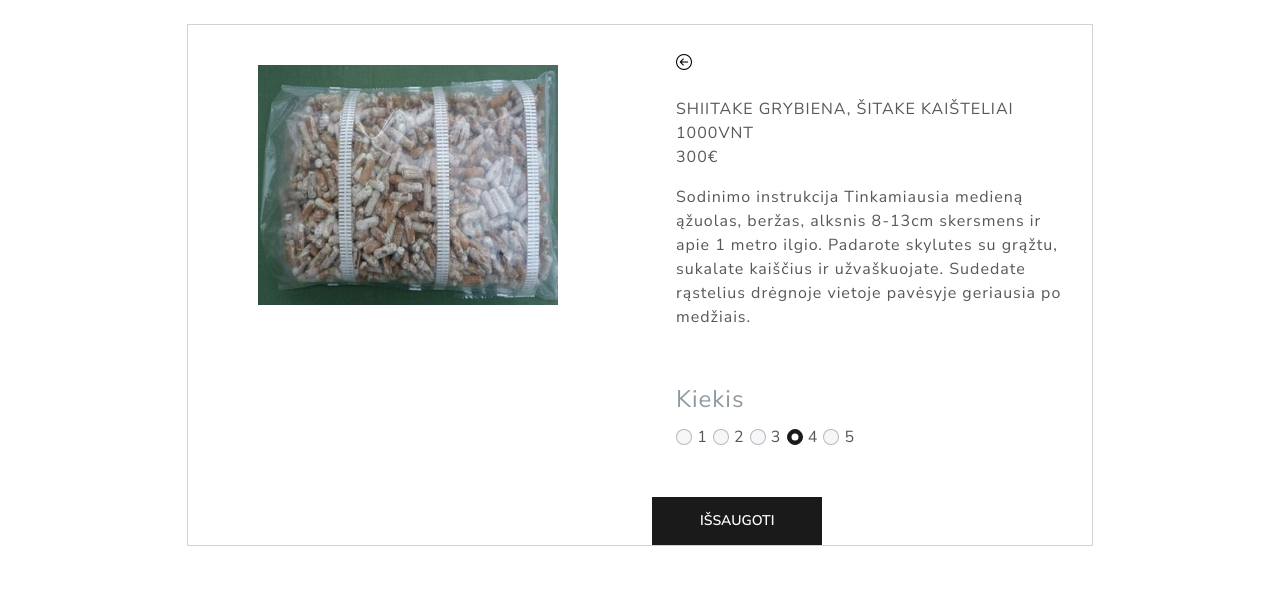
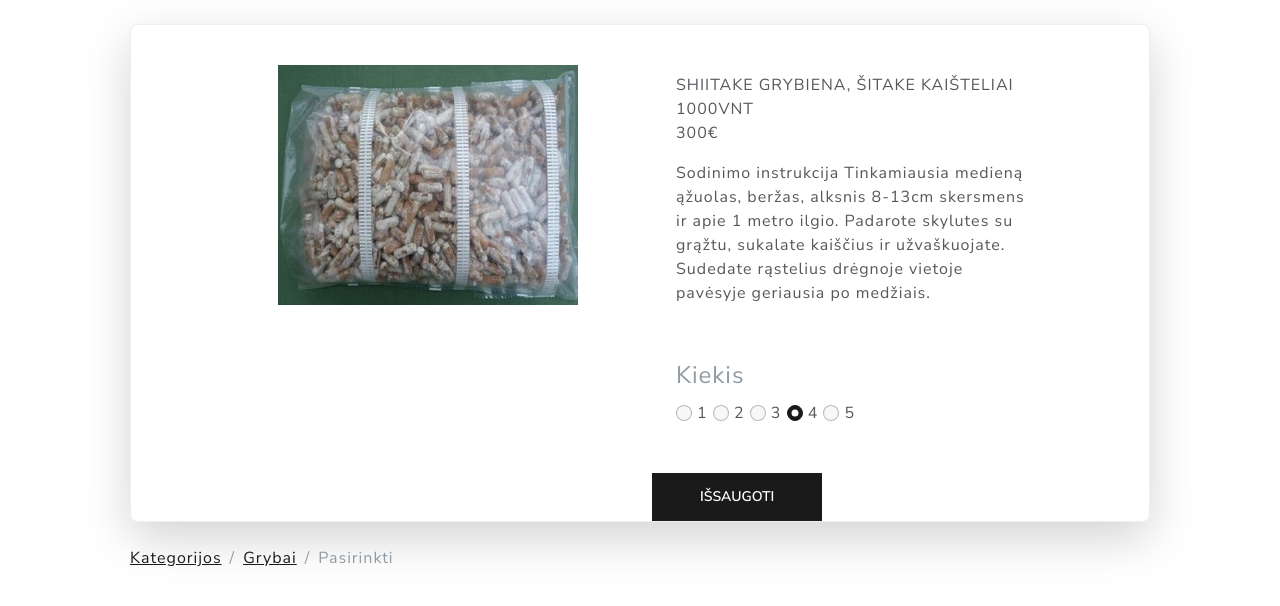
Before and after one commit to Gambit9111/eshop1-django, a Django app: template jusciogrybai/templates/store/product_detail.html in a window 1280 px wide. Shown: the part 85-691 px from the top of the page. Run offline with Django 3.2, Linux system fonts and the light colour scheme; the template is opened without the code that fills it: values that come from a table or form of the project are taken from there, others are empty; data comes from the database, SQL or seed files in the repository; both versions use the stored data as it was after the commit; some libraries are stand-ins or nearby versions.

Commit message:
Added breadcrumbs for navigation

```diff
--- a/jusciogrybai/templates/store/all_categories.html
+++ b/jusciogrybai/templates/store/all_categories.html
@@ -16,4 +16,10 @@
         {% endfor %}
     </div>
 </div>
+
+<nav aria-label="breadcrumb">
+    <ol class="breadcrumb px-5 pt-3">
+      <li class="breadcrumb-item active" aria-current="page">Kategorijos</li>
+    </ol>
+</nav>
 {% endblock modal %}
--- a/jusciogrybai/templates/store/product_detail.html
+++ b/jusciogrybai/templates/store/product_detail.html
@@ -2,10 +2,11 @@
 {% load static %}
 
 {% block modal %}
-<div class="container">
+<div class="container px-5">
+    <div class="container rounded-3 border shadow-lg">
         <div class="row d-flex justify-content-center">
             <div class="col-md-10">
-            <div class="card">
+                <div class="card border-0">
                     <div class="row">
                         <div class="col-md-6">
                             <div class="images p-3">
@@ -16,10 +17,6 @@
                         <div class="col-md-6">
                             <div class="product p-4">
                                 <div class="d-flex justify-content-between align-items-center">
-                                <div class="d-flex align-items-center"><span class="ml-1"> <a
-                                            href="{% url 'store:products_by_category' product.category.slug %}"><img
-                                                src="{% static 'images/back-button.png' %}" alt="jusciogrybai"
-                                                class="mr-3" width="16" height="16"></a></span></div>
                                 </div>
                                 {% if order_item.quantity %}
                                 <div x-data="{ count: {{product.price}}*{{order_item.quantity}}}">
@@ -107,4 +104,12 @@
         </div>
     </div>
     </div>
+    <nav aria-label="breadcrumb">
+        <ol class="breadcrumb px-5 pt-4">
+          <li class="breadcrumb-item"><a href="{% url 'store:all_categories' %}">Kategorijos</a></li>
+          <li class="breadcrumb-item"><a href="{% url 'store:products_by_category' product.category.slug %}">Grybai</a></li>
+          <li class="breadcrumb-item active" aria-current="page">Pasirinkti</li>
+        </ol>
+    </nav>
+</div>
 {% endblock modal %}
```
Also changed, not shown: jusciogrybai/templates/store/products_by_category.html (+7 -4 lines), db.sqlite3. Lines whose indentation alone changed are shown as unchanged.
